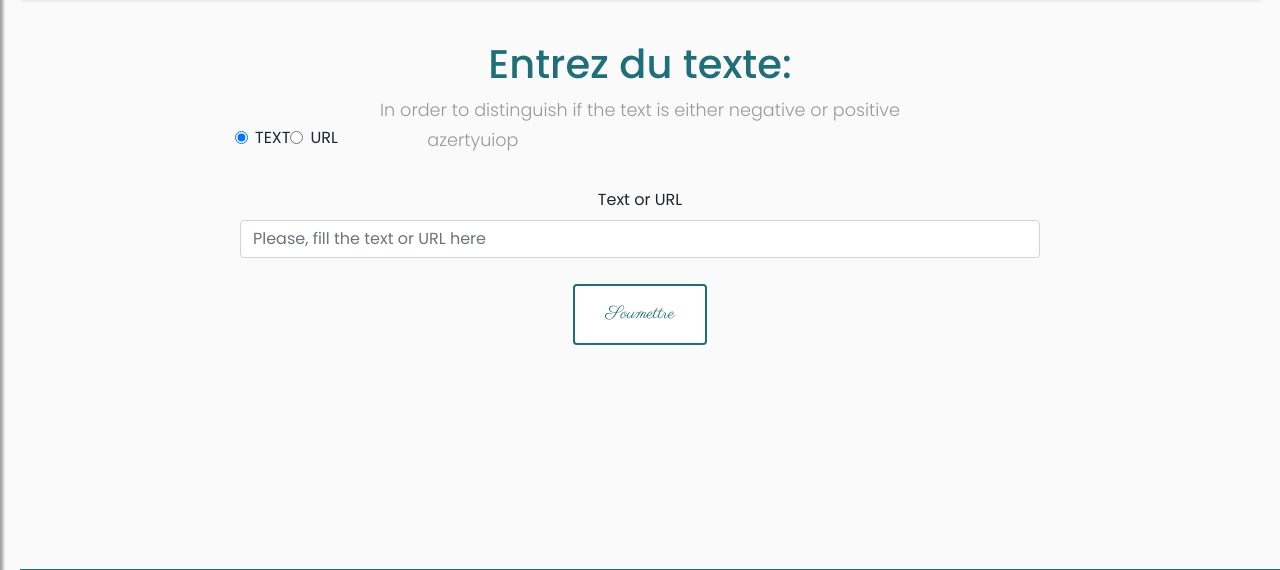
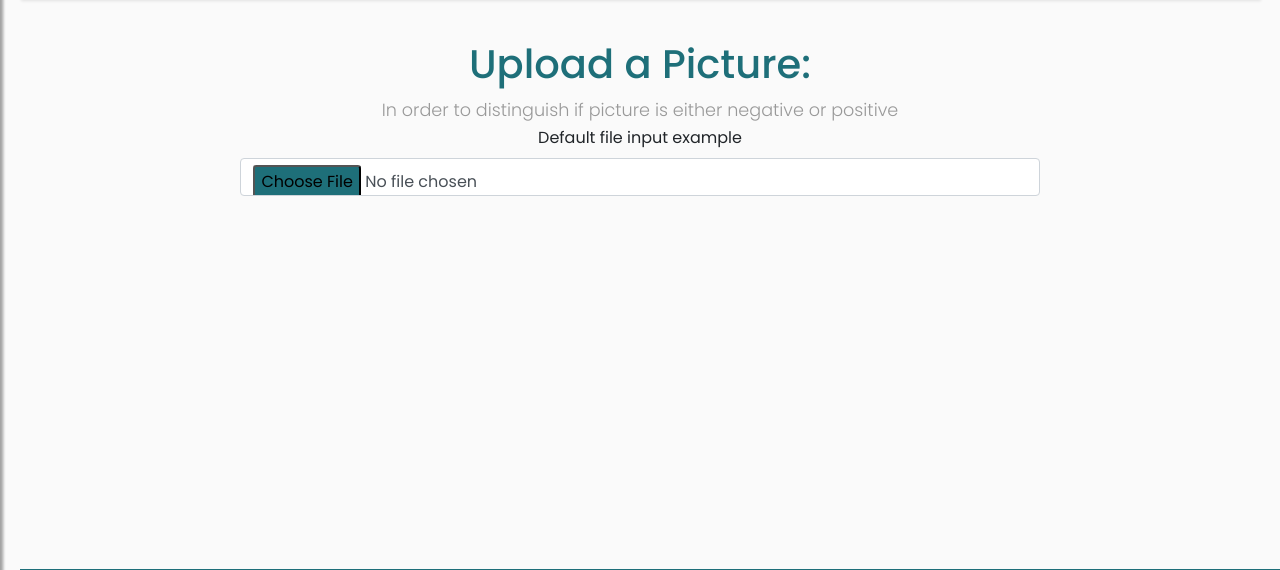
Before and after one commit to Clementadm/FastApi_Master, a FastAPI app: page /Picture in a window 1280 px wide. Shown: the part 131-701 px from the top of the page. Run offline with FastAPI, Linux system fonts and the light colour scheme; some libraries are stand-ins or nearby versions.

Commit message:
[upd] Picture.html

```diff
--- a/templates/Picture.html
+++ b/templates/Picture.html
@@ -3,35 +3,16 @@
     'include/sidebar.html' %}
 
   <body>
-    <!-- Contenu spécifique de la page -->
-    <!-- <p>In order to distinguish if the text is either negative or positive </p>
-      <form method="post" action="/submit/">
-          <input type="text" name="text_input" required>
-      </form> -->
-
-    <h1>Entrez du texte:</h1>
+    <h1>Upload a Picture:</h1>
     <form method="post" action="/submit/" style="margin:0 auto;width:800px;">
         <div class="form-row">
-          <p style="margin:0 auto;">In order to distinguish if the text is either negative or positive </p>
+          <p style="margin:0 auto;">In order to distinguish if picture is either negative or positive </p>
         </div>
-        <div class="form-row">
-          <div class="form-check" >
-            <input class="form-check-input" type="radio" name="RadioToChooseTEXTorURL" id="TEXT" value="HaveChooseText" checked>
-            <label class="form-check-label" for="TEXT">TEXT    </label>
-          </div>
-          <div class="form-check">
-            <input class="form-check-input" type="radio" name="RadioToChooseTEXTorURL" id="URL" value="HaveChooseURL">
-            <label class="form-check-label" for="URL">URL          </label>
-          </div>
-          <div class="form-group col-md-4">
-            <p>azertyuiop</p>
-          </div>
+
+        <div class="mb-3">
+            <label for="formFile" class="form-label">Default file input example</label>
+            <input class="form-control" type="file" id="formFile">
         </div>
-        <div class="form-group">
-          <label for="inputAddress">Text or URL</label>
-          <input type="text" class="form-control" name="text_input" placeholder="Please, fill the text or URL here" required>
-        </div>
-        <button type="submit" class="btn btn-primary">Soumettre</button>
       </form>
   </body>
   </html>
--- a/templates/base.html
+++ b/templates/base.html
@@ -34,11 +34,25 @@
 
       .madeby {
         text-align: center;
-        font-size: 70%
+        font-size: 70%;
       }
 
       h1 {
         color: #1e6f79; /* Bleu-vert */
+      }
+
+      /* Form input texte files ==> picture.html */
+      input[type="file"]::file-selector-button {
+        padding: 0.2em 0.4em;
+        border-radius: 0.2em;
+        background-color: #1e6f79;
+        text-decoration-color: grey;
+        transition: 1s;
+      }
+
+      input[type="file"]::file-selector-button:hover {
+        background-color: #ffffff;
+        border: 2px solid #00cec9;
       }
 
       .btn-group {
```
